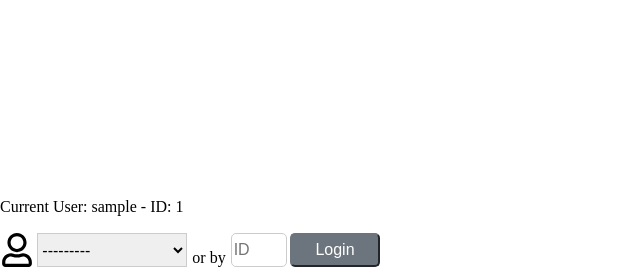
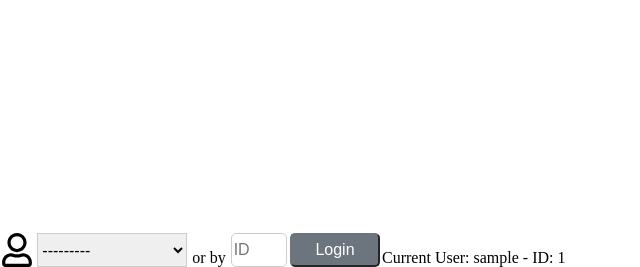
Before and after one commit to SoftServeInc/django-easy-login, a Django app: page /test_app/ in a window 1280 px wide. Shown: the part 533-800 px from the top of the page, without its empty margins (0-640 px from the left). Run offline with Django 3.2, Linux system fonts and the light colour scheme; the visitor is signed in with stand-in values (Sample User, id 1); data comes from the database, SQL or seed files in the repository.

Commit message:
info move to inline

```diff
--- a/easy_login/static/easy_login/css/main.css
+++ b/easy_login/static/easy_login/css/main.css
@@ -10,8 +10,9 @@
 
 .easy-login-detail-info {
     position: fixed;
-    bottom: 35px;
-    left: 0;
+    bottom: 0;
+    left: 382px;
+    margin: 0;
 }
 
 .easy-login-flex-1 {
@@ -50,5 +51,5 @@
     height: 34px;
     width: 90px;
     cursor: pointer;
-    display: block;
+    /*display: block;*/
 }
--- a/easy_login/static/easy_login/js/easy-login.js
+++ b/easy_login/static/easy_login/js/easy-login.js
@@ -1,5 +1,7 @@
 function ToggleEasyLoginMenu() {
-    var elements = document.getElementsByClassName("easy-login-toggle");
+    var toggleClassNames = ['easy-login-detail-info', 'easy-login-toggle'];
+    toggleClassNames.forEach(function (itemName, index) {
+        var elements = document.getElementsByClassName(itemName);
         for (var i = 0, l = elements.length; i < l; i++) {
             var obj = elements[i];
             if (obj.style.display === "none") {
@@ -8,6 +10,7 @@ function ToggleEasyLoginMenu() {
                 obj.style.display = "none";
             }
         }
+        });
 }
 
 
--- a/easy_login/templates/easy_login_form.html
+++ b/easy_login/templates/easy_login_form.html
@@ -1,7 +1,6 @@
 {% load i18n %}{% load static %}
 <form id="easy-login-form" action="{% url 'easy-login:easy-login-change' %}" method="post">
     {% csrf_token %}
-    <p class="easy-login-detail-info">Current User: {{ current_user.username }} - ID: {{ current_user.id }}</p>
     <div class="easy-login-flex-container">
         <div class="" id="easy-login-icon">
             <img onclick="ToggleEasyLoginMenu()" alt="User" src="{% static 'easy_login/icons/user.svg' %}" height="34" width="34">
@@ -15,6 +14,7 @@
                 <input type="submit" value="Login">
             </div>
         </div>
+    <p class="easy-login-detail-info">Current User: {{ current_user.username }} - ID: {{ current_user.id }}</p>
 </form>
 <link rel="stylesheet" href="{% static 'easy_login/css/main.css' %}" type="text/css">
 <script src="{% static 'easy_login/js/easy-login.js' %}"></script>
```
Lines whose indentation alone changed are shown as unchanged.
